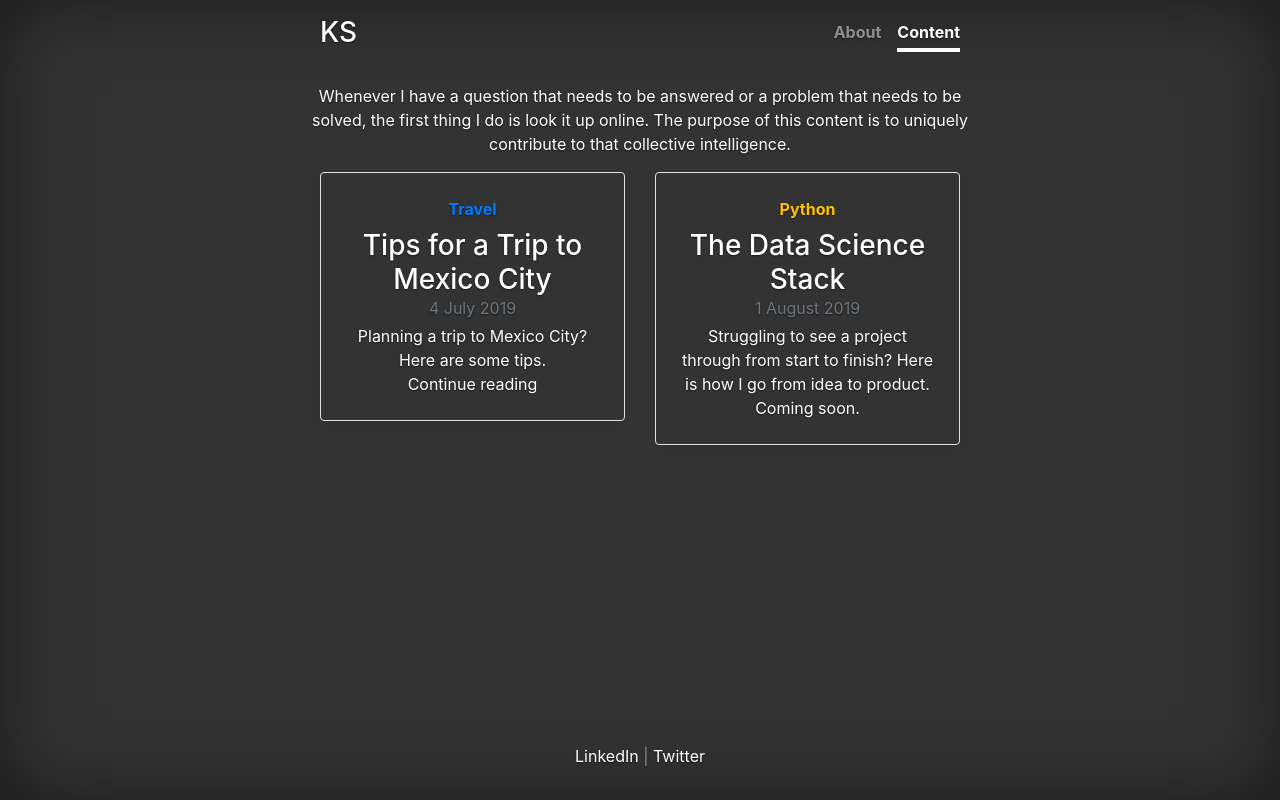
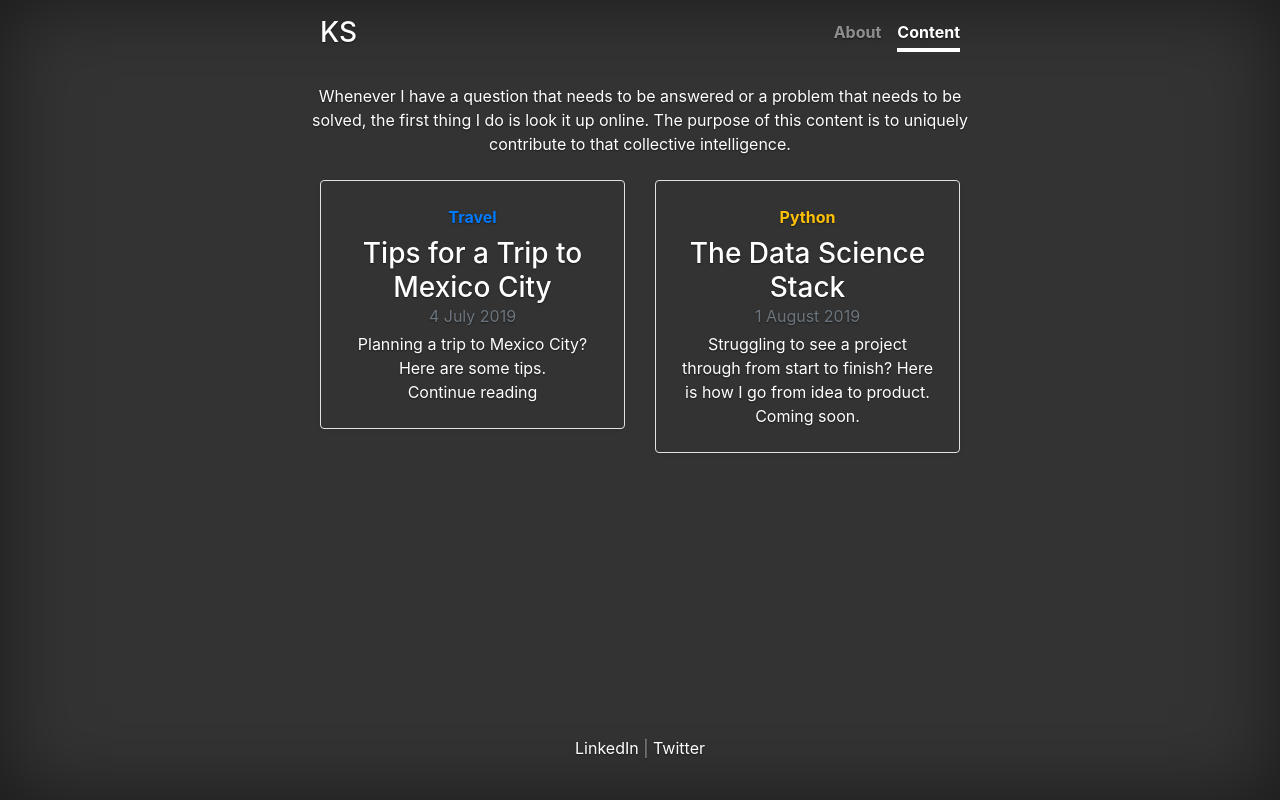
Before and after one commit to keironstoddart/personal_website, a Flask app: page /content in a window 1280 px wide. Run offline with Flask 2, Linux system fonts and the light colour scheme; some libraries are stand-ins or nearby versions.

Commit message:
ui clean up

```diff
--- a/app/static/css/content.css
+++ b/app/static/css/content.css
@@ -101,5 +101,5 @@ body {
  * Footer
  */
 .mastfoot {
-  color: rgba(255, 255, 255, .5);
+  color: black;
 }
--- a/app/templates/content.html
+++ b/app/templates/content.html
@@ -40,7 +40,7 @@
       </nav>
     </div>
   </header>
-      <div class="row">
+      <div class="row mb-2">
         <p>
           Whenever I have a question that needs to be answered or a problem that needs to be solved, the first thing I do
           is look it up online. The purpose of this content is to uniquely contribute to that collective intelligence.
@@ -72,7 +72,7 @@
     </div>
   </div>
 
-  <footer class="mastfoot mt-auto">
+  <footer class="mastfoot mt-auto mb-2">
     <div class="inner">
       <p><a href="https://linkedin.com/in/keironstoddart">LinkedIn</a> | <a href="https://twitter.com/keiron_stoddart">Twitter</a></p>
     </div>
```
